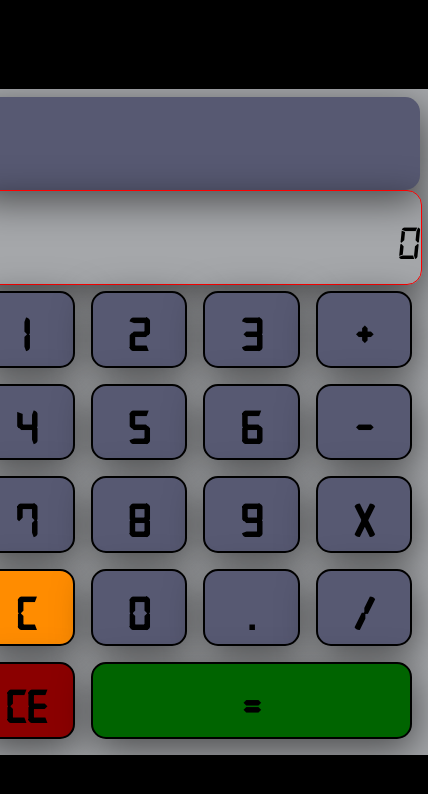
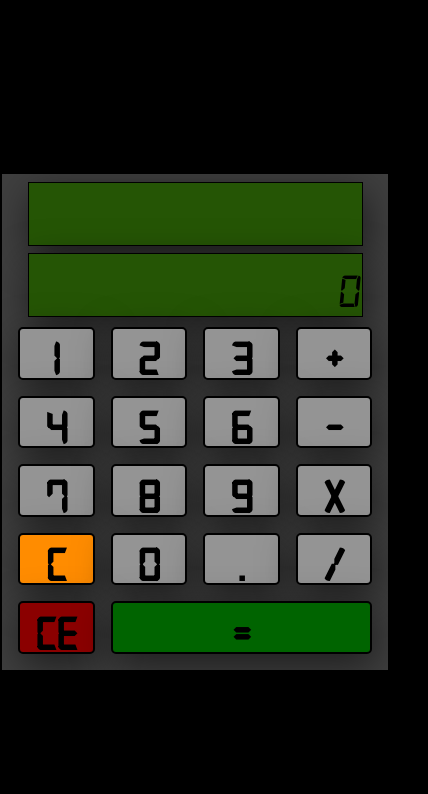
Before and after one commit to pavlidin/calculator-app, a website: page dist/index.html in a window 390 px wide. Shown: the whole page, 428 px wide, since content can reach past the window. Drawn offline with Linux system fonts and the light colour scheme.

Commit message:
UI changes and media queries

```diff
--- a/dist/index.html
+++ b/dist/index.html
@@ -3,7 +3,7 @@
   <head>
     <meta charset="UTF-8" />
     <meta name="viewport" content="width=device-width, initial-scale=1.0" />
-    <link rel="stylesheet" href="/dist/style.css" />
+    <link rel="stylesheet" href="style.css" />
     <title>Calculator</title>
   </head>
   <body>
@@ -29,6 +29,6 @@
       <button id="clear">CE</button>
       <button id="ans">=</button>
     </div>
-    <script src="/dist/main.js"></script>
+    <script src="main.js"></script>
   </body>
 </html>
--- a/dist/main.js
+++ b/dist/main.js
@@ -58,7 +58,7 @@ function ans() {
   try {
     disp.innerHTML = eval(msg.innerHTML);
   } catch (e) {
-    disp.innerHTML = "ERROR";
+    disp.innerHTML = `<p style='color: red'>Error</p>`;
     msg.innerHTML = '';
     setTimeout(() => {
       disp.innerHTML = "";
--- a/dist/style.css
+++ b/dist/style.css
@@ -18,18 +18,23 @@ html {
   height: 100vh;
   background-color: black;
 }
+p{
+  font-size: 2.2rem;
+  line-height: 2.2rem;
+}
 
 .disp {
   grid-area: disp;
-  width: 100%;
-  height: 100%;
-  background-color: #575972;
+  width: 90%;
+  max-height: 90%;
+  background-color: #255505 ;
   color: #000;
   display: flex;
   align-items: center;
   justify-content: center;
-  border-radius: 15px;
+  border: 1px solid black;
   font-size: 5rem;
+  margin: 0 auto;
   font-family: digitalOutput;
   -webkit-box-shadow: 3px 11px 38px 0px rgba(0, 0, 0, 0.55);
   -moz-box-shadow: 3px 11px 38px 0px rgba(0, 0, 0, 0.55);
@@ -38,10 +43,11 @@ html {
 
 .msg {
   grid-area: msg;
-  width: 100%;
-  height: 100%;
-  border: 1px solid red;
-  border-radius: 15px;
+  margin: auto;
+  width: 90%;
+  height: 90%;
+  border: 1px solid black;
+  background-color: #255505;
   font-size: 3rem;
   line-height: 3rem;
   color: #000;
@@ -58,9 +64,9 @@ html {
   grid-template-rows: repeat(7, 1fr);
   grid-auto-columns: 25% 25% 25% 25%;
   padding: 0.5rem;
-  width: 450px;
-  height: 650px;
-  background-color: #a5a7aa;
+  width: 370px;
+  height: 480px;
+  background-color: #3f3f3f;
   display: grid;
   grid-template-areas:
     "disp disp disp disp"
@@ -151,14 +157,14 @@ html {
 button {
   font-family: digitalBtn;
   border: 2px solid black;
-  background-color: #575972;
+  background-color: #949494;
   font-size: 3rem;
   font-weight: bold;
   display: flex;
   justify-content: center;
   align-items: center;
   cursor: pointer;
-  border-radius: 15px;
+  border-radius: 5px;
   margin: 0.5rem;
   -webkit-box-shadow: 3px 11px 38px 0px rgba(0, 0, 0, 0.55);
   -moz-box-shadow: 3px 11px 38px 0px rgba(0, 0, 0, 0.55);
@@ -166,7 +172,7 @@ button {
 }
 button:focus,
 button:hover {
-  background-color: #434558 ;
+  background-color: #636363 ;
   transition: all 0.2s ease-in-out;
 }
 
@@ -174,3 +180,11 @@ button:active {
   transform: scale(0.95);
   outline: none;
 }
+
+
+@media screen and (min-width: 768px){
+  .calc{
+    width: 470px;
+    height: 720px;
+  }
+}
```
Also changed, not shown: package.json (+10 -10 lines).
